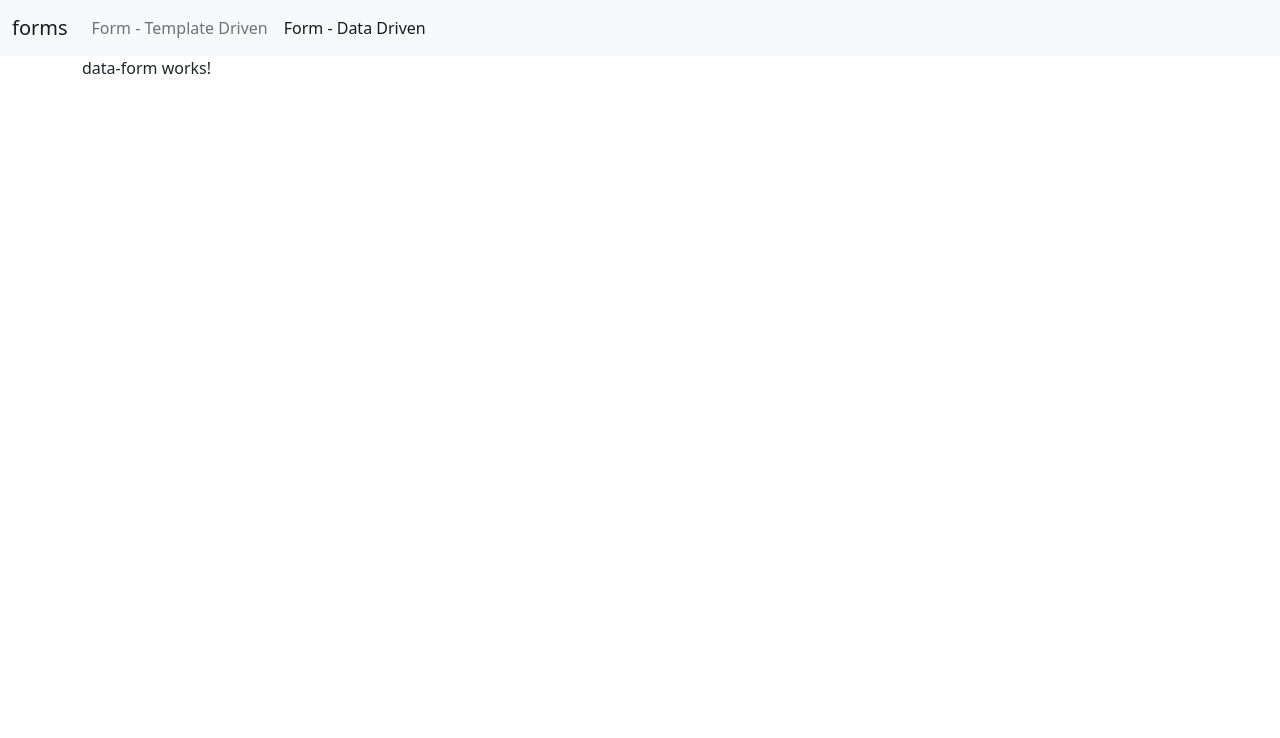
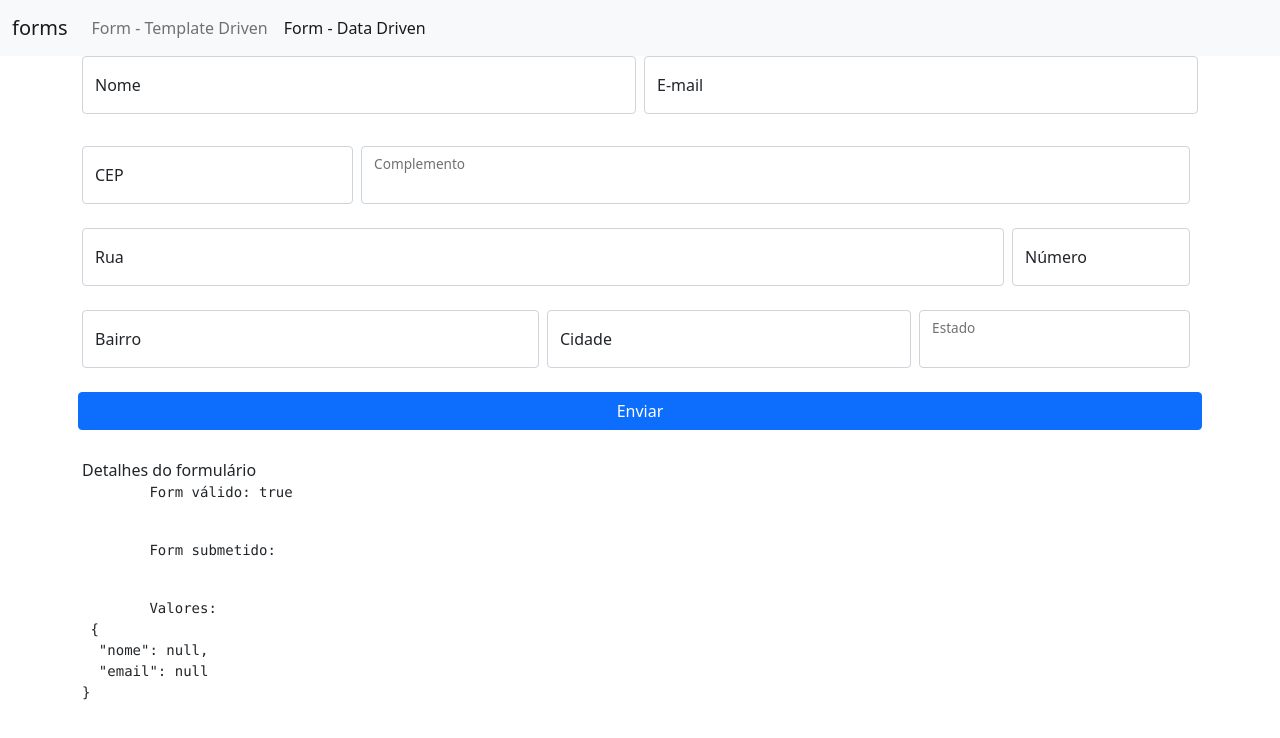
Before and after one commit to leorv/AngularCompleto, an Angular app in the folder forms/: page /dataForm in a window 1280 px wide. Shown: the top 738 px of the page. Built offline with nearby package versions, Linux system fonts and the light colour scheme.

Commit message:
Formularios reativos - sincronizando HTML com formGroup/formBuilder

```diff
--- a/forms/src/app/data-form/data-form.component.html
+++ b/forms/src/app/data-form/data-form.component.html
@@ -1 +1,76 @@
-<p>data-form works!</p>
+<form class="row g-2 gy-2" [formGroup]="formulario">
+    <div class="col-md-6">
+        <div class="form-floating mb-3">
+            <!-- No lugar de name="nome", para o Angular identificar o campo com o objeto formulário,
+            devemos fazer formControlName="nome"
+        Ou seja, qual é o nome utilizado no formBuilder. -->
+            <input type="text" class="form-control" id="nome" placeholder="Seu nome" formControlName="nome">
+            <label for="nome">Nome</label>
+        </div>
+    </div>
+
+    <div class="col-md-6">
+        <div class="form-floating mb-3 col-md-12">
+            <input type="email" class="form-control" id="email" placeholder="nome@email.com" formControlName="email">
+            <label for="email">E-mail</label>
+        </div>
+    </div>
+
+    <div ngModelGroup="endereco" class="row g-2 gy-2">
+        <div class="col-md-3">
+            <div class="form-floating mb-3">
+                <input type="text" class="form-control" id="cep" name="cep" placeholder="13.000-000">
+                <label for="cep">CEP</label>
+            </div>
+        </div>
+
+        <div class="col-md-9">
+            <div class="form-floating mb-3">
+                <input type="text" class="form-control" id="complemento" name="complemento">
+                <label for="complemento">Complemento</label>
+            </div>
+        </div>
+
+        <div class="col-md-10">
+            <div class="form-floating mb-3">
+                <input type="text" class="form-control" id="rua" name="rua" placeholder="13.000-000">
+                <label for="rua">Rua</label>
+            </div>
+        </div>
+
+        <div class="col-md-2">
+            <div class="form-floating mb-3">
+                <input type="text" class="form-control" id="numero" name="numero" placeholder="">
+                <label for="rua">Número</label>
+            </div>
+        </div>
+
+        <div class="col-md-5">
+            <div class="form-floating mb-3">
+                <input type="text" class="form-control" id="bairro" name="bairro" placeholder="13.000-000">
+                <label for="bairro">Bairro</label>
+            </div>
+        </div>
+
+        <div class="col-md-4">
+            <div class="form-floating mb-3">
+                <input type="text" class="form-control" id="cidade" name="cidade" placeholder="13.000-000">
+                <label for="cidade">Cidade</label>
+            </div>
+        </div>
+
+        <div class="col-md-3">
+            <div class="form-floating mb-3">
+                <input type="text" class="form-control" id="estado" name="estado">
+                <label for="estado">Estado</label>
+            </div>
+
+        </div>
+    </div>
+
+    <button type="submit" class="btn btn-primary">
+        Enviar
+    </button>
+
+    <app-form-debug [form]="formulario"></app-form-debug>
+</form>
```
Also changed, not shown: forms/src/app/data-form/data-form.module.ts (+6 -2 lines), forms/src/app/shared/shared.module.ts (added, +24 -0 lines), forms/src/app/template-form/template-form.module.ts (+4 -6 lines), forms/src/app/shared/campo-control-erro/campo-control-erro.component.css (added), forms/src/app/shared/campo-control-erro/campo-control-erro.component.html (renamed from forms/src/app/campo-control-erro/campo-control-erro.component.html), forms/src/app/shared/campo-control-erro/campo-control-erro.component.ts (renamed from forms/src/app/campo-control-erro/campo-control-erro.component.ts), forms/src/app/shared/form-debug/form-debug.component.css (added), forms/src/app/shared/form-debug/form-debug.component.html (renamed from forms/src/app/form-debug/form-debug.component.html), forms/src/app/shared/form-debug/form-debug.component.ts (renamed from forms/src/app/form-debug/form-debug.component.ts), 2 other files (tests, documents, lock files or other folders).
